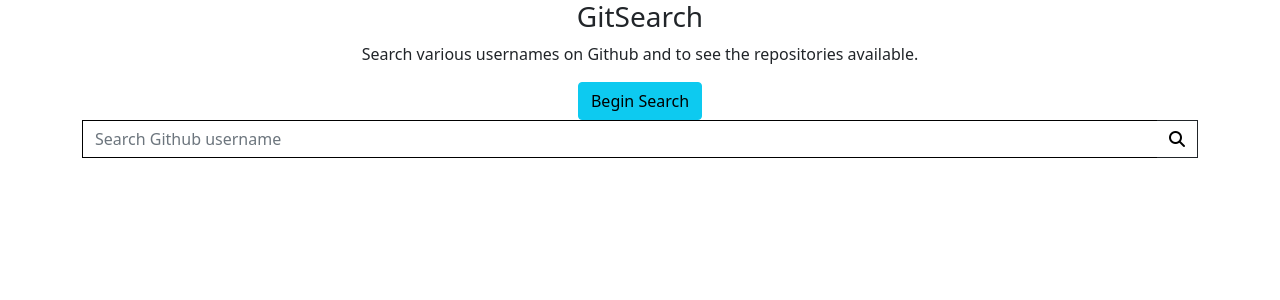
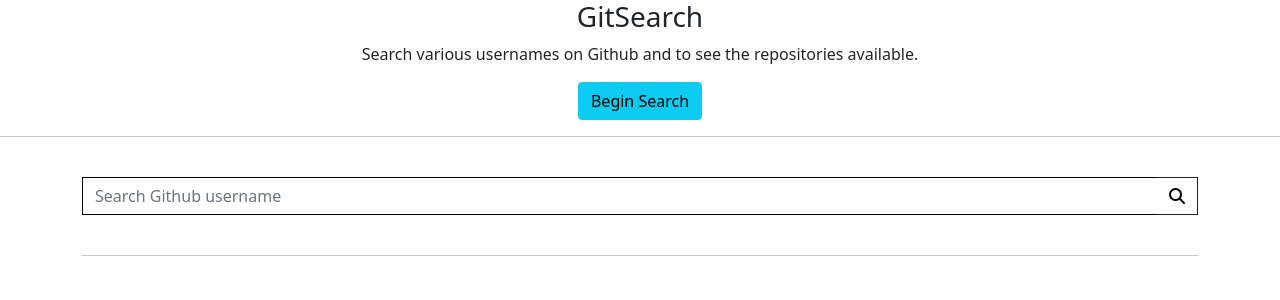
Before and after one commit to mwikalikyalo/github-search, an Angular app: page /search in a window 1280 px wide. Shown: the top 300 px of the page. Built offline with nearby package versions, Linux system fonts and the light colour scheme.

Commit message:
Add the two classes user and repository

```diff
--- /dev/null
+++ b/src/app/repository.ts
@@ -0,0 +1,2 @@
+export class Repository {
+}
--- a/src/app/search/search.component.html
+++ b/src/app/search/search.component.html
@@ -1,3 +1,5 @@
+<hr>
+<br>
 <div class="container">
   <form>
     <div class="form-group" style="display: flex">
@@ -5,4 +7,6 @@
         name="username" class="form-control" style="border-right-style: none; border-radius: 0; border-color: #000" required>
       <button type="submit" class="btn btn-outline-dark btn-hov"
         style="border-left-style: none; border-radius: 0"><i class="fas fa-search" style="color: #000"></i></button>
-    </div>
+    </div><br>
+  </form>
+<hr>
--- /dev/null
+++ b/src/app/user.ts
@@ -0,0 +1,2 @@
+export class User {
+}
--- a/src/environments/environment.ts
+++ b/src/environments/environment.ts
@@ -3,7 +3,8 @@
 // The list of file replacements can be found in `angular.json`.
 
 export const environment = {
-  production: false
+  production: false,
+  apiUrl:"https://github.com/settings/tokens/"
 };
 
 /*
```
Also changed, not shown: 2 other files (tests, documents, lock files or other folders).
